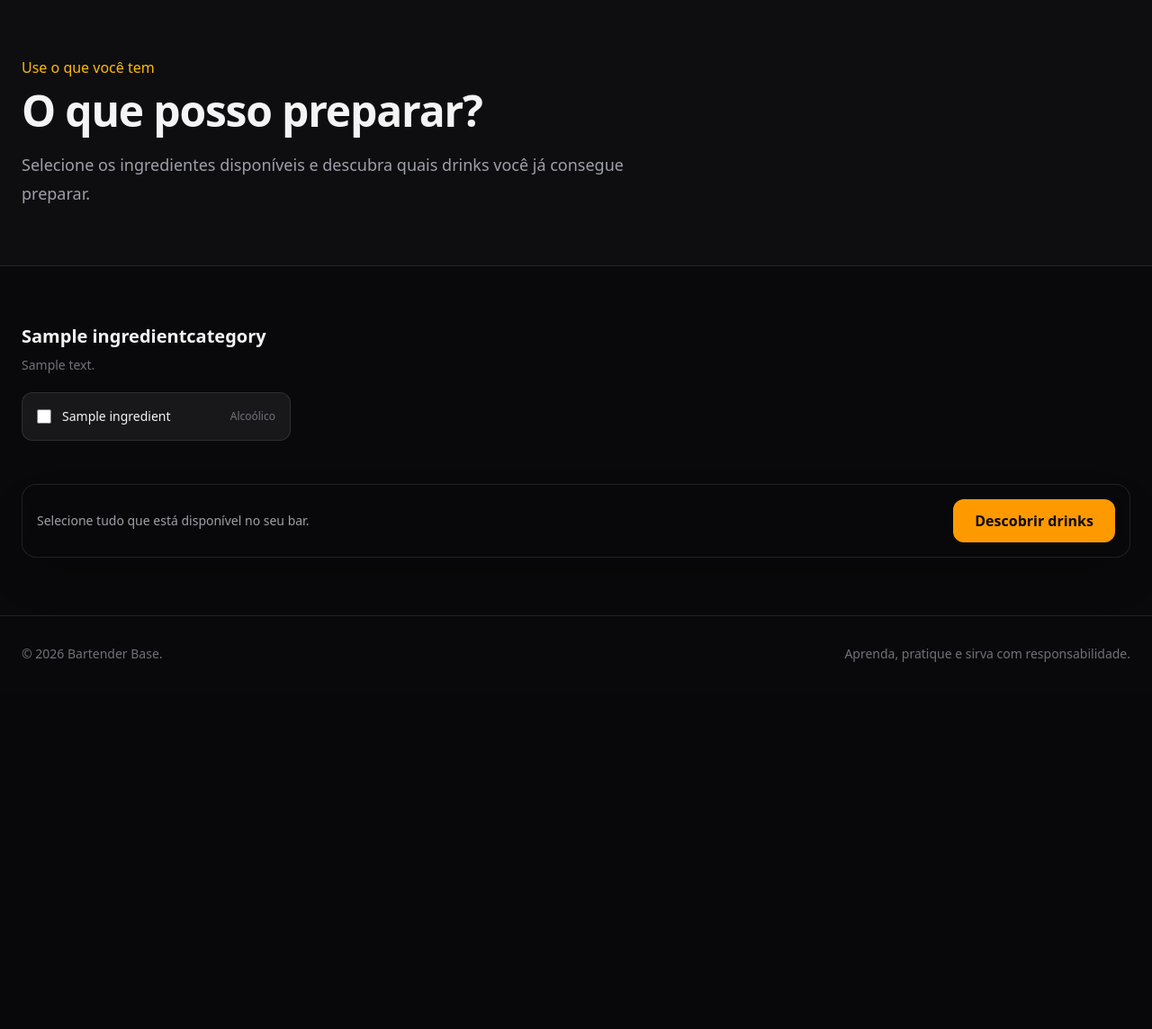
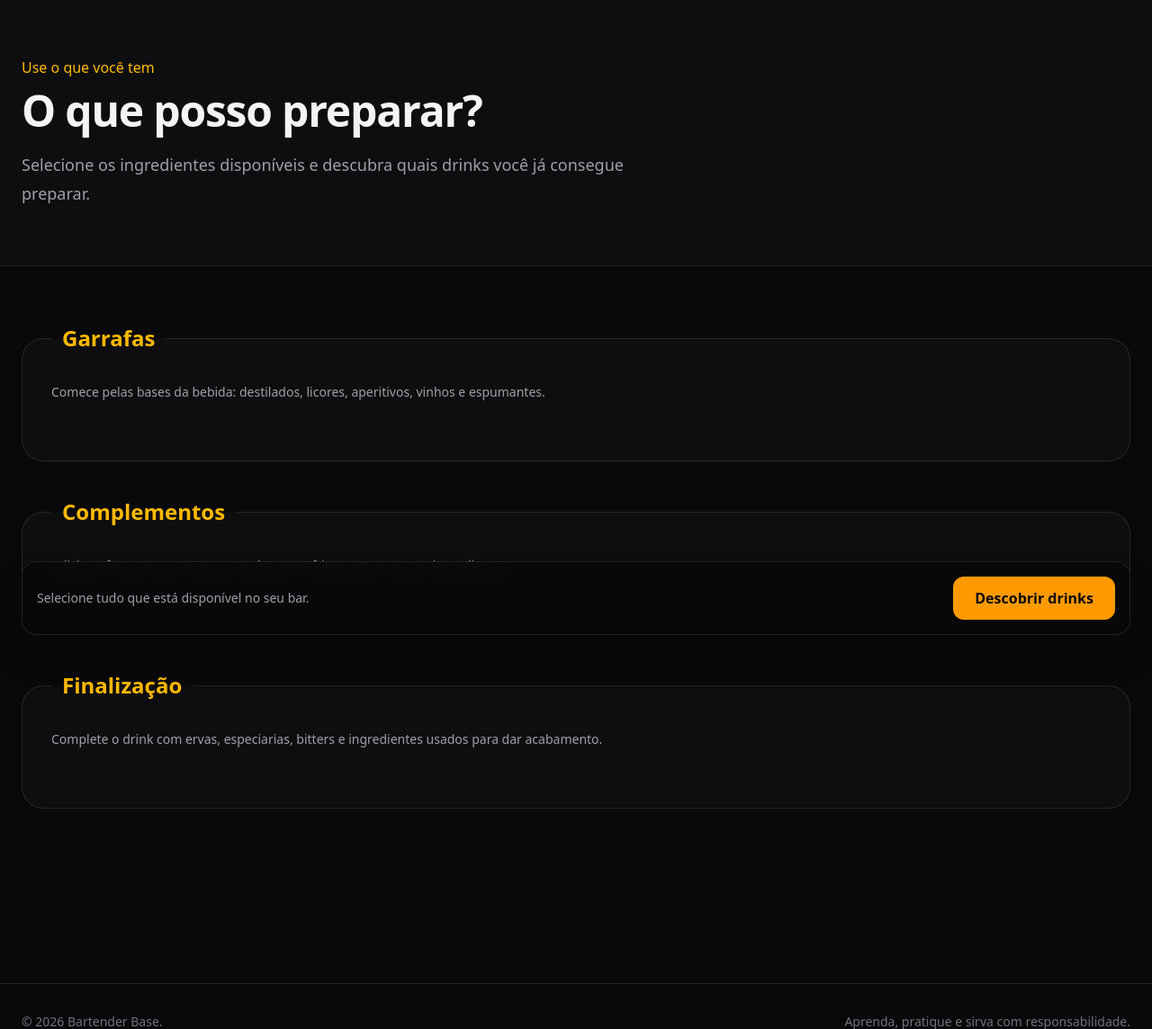
Before and after one commit to thierrydrmv/bartender-base, a Django app: page /cocktails/what-can-i-make/ in a window 1280 px wide. Shown: the part 78-1222 px from the top of the page at 90% size. Before the commit the page ends 814 px from the top, so only its background shows below. Run offline with Django 5.2, Linux system fonts and the light colour scheme; tables that the repository leaves empty hold one stand-in row (values such as "Sample post"); style sheets or scripts are compiled from the project's sources; some libraries are stand-ins or nearby versions.

Commit message:
feat: reorganize cocktail matcher ingredient groups

```diff
--- a/templates/cocktails/cocktail_matcher.html
+++ b/templates/cocktails/cocktail_matcher.html
@@ -17,13 +17,15 @@
         <form action="{% url 'cocktails:matcher' %}#results" method="get">
             {% regroup ingredients by category as ingredient_groups %}
             <div class="space-y-10">
+                <fieldset class="rounded-3xl border border-white/10 bg-zinc-900/40 p-6 sm:p-8">
+                    <legend class="px-3 text-2xl font-semibold text-amber-400">Garrafas</legend>
+                    <p class="text-sm leading-6 text-zinc-400">
+                        Comece pelas bases da bebida: destilados, licores, aperitivos,
+                        vinhos e espumantes.
+                    </p>
+                    <div class="mt-8 grid gap-3 sm:grid-cols-2 lg:grid-cols-3">
                         {% for group in ingredient_groups %}
-                    <fieldset>
-                        <legend class="text-xl font-semibold">{{ group.grouper.name }}</legend>
-                        {% if group.grouper.description %}
-                            <p class="mt-2 text-sm text-zinc-500">{{ group.grouper.description }}</p>
-                        {% endif %}
-                        <div class="mt-5 grid gap-3 sm:grid-cols-2 md:grid-cols-3 lg:grid-cols-4">
+                            {% if group.grouper.slug == "destilados" or group.grouper.slug == "licores-e-aperitivos" or group.grouper.slug == "vinhos-e-espumantes" %}
                                 {% for ingredient in group.list %}
                                     <label class="flex cursor-pointer items-center gap-3 rounded-xl border border-white/10 bg-zinc-900 p-4 transition has-checked:border-amber-500 has-checked:bg-amber-500/10 hover:border-white/30">
                                         <input type="checkbox"
@@ -31,15 +33,62 @@
                                                value="{{ ingredient.id }}"
                                                {% if ingredient.id in selected_ids %}checked{% endif %}
                                                class="size-4 cursor-pointer accent-amber-500">
-                                    <span class="flex-1 text-sm font-medium">{{ ingredient.name }}</span>
-                                    {% if ingredient.is_alcoholic %}
-                                        <span class="text-xs text-zinc-500">Alcoólico</span>
+                                        <span class="min-w-0 flex-1 text-sm font-medium">{{ ingredient.name }}</span>
+                                        <span class="text-right text-xs text-zinc-500">{{ ingredient.category.name }}</span>
+                                    </label>
+                                {% endfor %}
                             {% endif %}
-                                </label>
                         {% endfor %}
                     </div>
                 </fieldset>
+                <fieldset class="rounded-3xl border border-white/10 bg-zinc-900/40 p-6 sm:p-8">
+                    <legend class="px-3 text-2xl font-semibold text-amber-400">Complementos</legend>
+                    <p class="text-sm leading-6 text-zinc-400">
+                        Adicione frutas, sucos, xaropes, açúcares, refrigerantes
+                        e outros ingredientes.
+                    </p>
+                    <div class="mt-8 grid gap-3 sm:grid-cols-2 lg:grid-cols-3">
+                        {% for group in ingredient_groups %}
+                            {% if group.grouper.slug == "frutas-e-sucos" or group.grouper.slug == "misturadores" or group.grouper.slug == "xaropes-e-acucares" or group.grouper.slug == "outros" %}
+                                {% for ingredient in group.list %}
+                                    <label class="flex cursor-pointer items-center gap-3 rounded-xl border border-white/10 bg-zinc-900 p-4 transition has-checked:border-amber-500 has-checked:bg-amber-500/10 hover:border-white/30">
+                                        <input type="checkbox"
+                                               name="ingredients"
+                                               value="{{ ingredient.id }}"
+                                               {% if ingredient.id in selected_ids %}checked{% endif %}
+                                               class="size-4 cursor-pointer accent-amber-500">
+                                        <span class="min-w-0 flex-1 text-sm font-medium">{{ ingredient.name }}</span>
+                                        <span class="text-right text-xs text-zinc-500">{{ ingredient.category.name }}</span>
+                                    </label>
                                 {% endfor %}
+                            {% endif %}
+                        {% endfor %}
+                    </div>
+                </fieldset>
+                <fieldset class="rounded-3xl border border-white/10 bg-zinc-900/40 p-6 sm:p-8">
+                    <legend class="px-3 text-2xl font-semibold text-amber-400">Finalização</legend>
+                    <p class="text-sm leading-6 text-zinc-400">
+                        Complete o drink com ervas, especiarias, bitters
+                        e ingredientes usados para dar acabamento.
+                    </p>
+                    <div class="mt-8 grid gap-3 sm:grid-cols-2 lg:grid-cols-3">
+                        {% for group in ingredient_groups %}
+                            {% if group.grouper.slug == "ervas-e-especiarias" or group.grouper.slug == "bitters" %}
+                                {% for ingredient in group.list %}
+                                    <label class="flex cursor-pointer items-center gap-3 rounded-xl border border-white/10 bg-zinc-900 p-4 transition has-checked:border-amber-500 has-checked:bg-amber-500/10 hover:border-white/30">
+                                        <input type="checkbox"
+                                               name="ingredients"
+                                               value="{{ ingredient.id }}"
+                                               {% if ingredient.id in selected_ids %}checked{% endif %}
+                                               class="size-4 cursor-pointer accent-amber-500">
+                                        <span class="min-w-0 flex-1 text-sm font-medium">{{ ingredient.name }}</span>
+                                        <span class="text-right text-xs text-zinc-500">{{ ingredient.category.name }}</span>
+                                    </label>
+                                {% endfor %}
+                            {% endif %}
+                        {% endfor %}
+                    </div>
+                </fieldset>
             </div>
             <div class="sticky bottom-4 z-10 mt-12 flex flex-col gap-3 rounded-2xl border border-white/10 bg-zinc-950/95 p-4 shadow-2xl backdrop-blur sm:flex-row sm:items-center sm:justify-between">
                 <p class="text-sm text-zinc-400">Selecione tudo que está disponível no seu bar.</p>
@@ -103,8 +152,7 @@
                     {% else %}
                         <div class="mt-6 rounded-2xl border border-dashed border-white/15 p-8 text-center">
                             <p class="text-zinc-400">
-                                Você ainda não possui todos os ingredientes
-                                obrigatórios de uma receita.
+                                Você ainda não possui todos os ingredientes obrigatórios de uma receita.
                             </p>
                         </div>
                     {% endif %}
```
Lines whose indentation alone changed are shown as unchanged.
